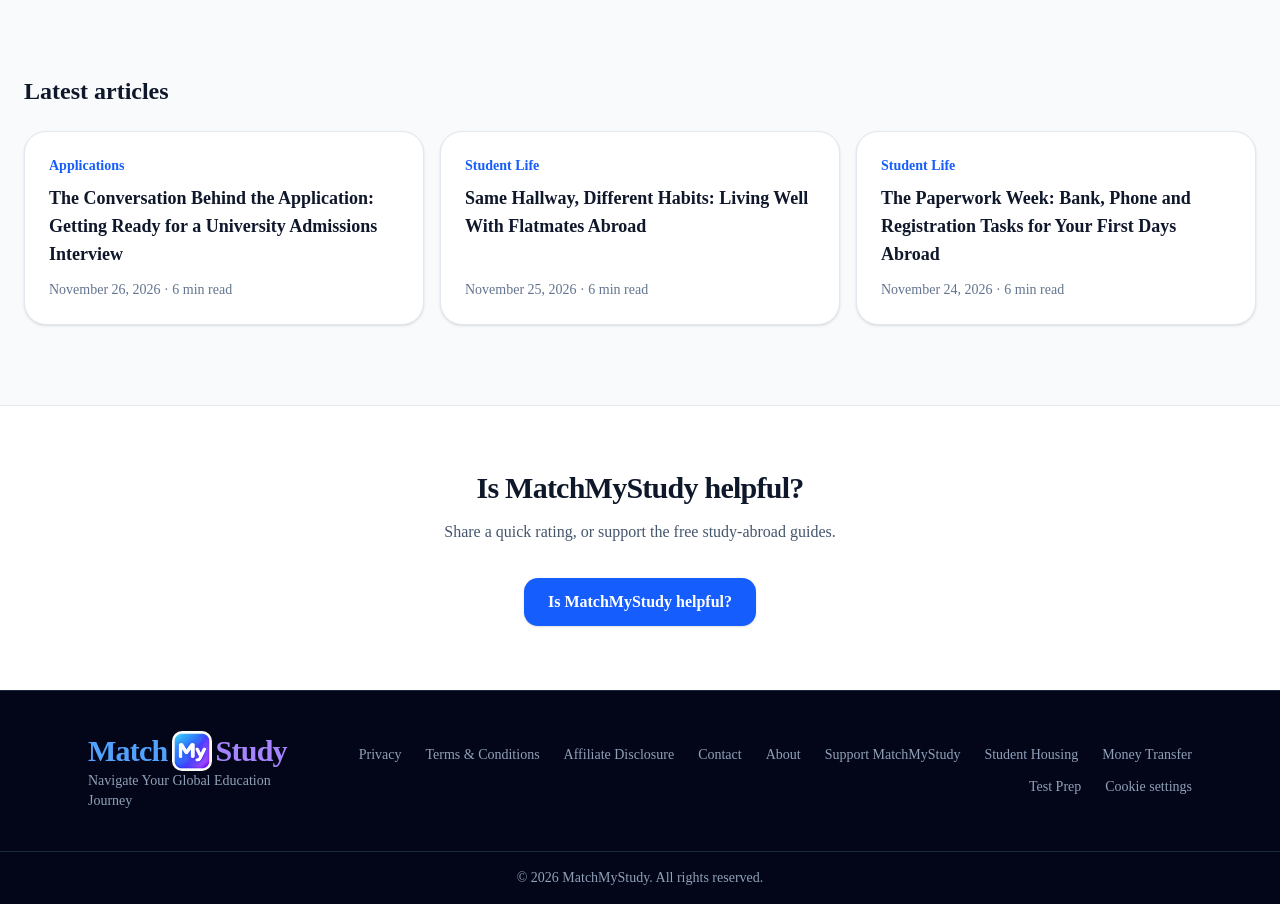
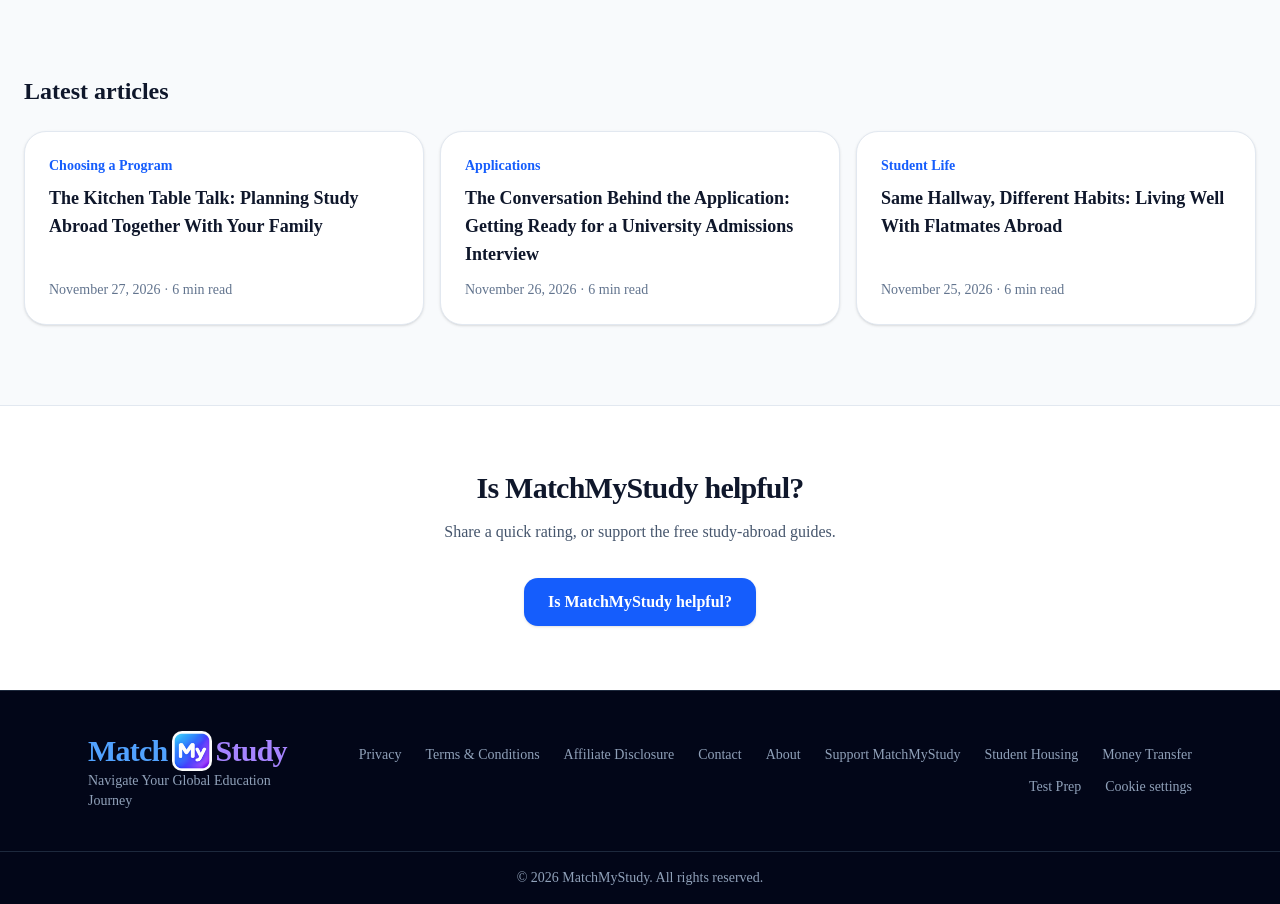
Before and after one commit to Ravindu612/MatchMyStudy, a Next.js app: page / in a window 1280 px wide. Shown: the part 2740-3644 px from the top of the page. Built offline with nearby package versions, Linux system fonts and the light colour scheme; no server answers.

Commit message:
Add November 27 blog post: The Kitchen Table Talk: Planning Study Abroad Together With Your Family

```diff
--- a/data/blog/posts.ts
+++ b/data/blog/posts.ts
@@ -1223,6 +1223,54 @@ export const blogPosts: BlogPost[] = [
     },
   },
   {
+    title: "The Kitchen Table Talk: Planning Study Abroad Together With Your Family",
+    slug: "talk-with-your-family",
+    description:
+      "A warm, practical guide to talking with your parents or family about studying abroad: when to start the conversation, how to bring real information instead of a dream, talking honestly about money, answering safety worries, sharing decisions, and staying close once you go.",
+    category: "Choosing a Program",
+    date: "2026-11-27",
+    readTime: "6 min read",
+    intro:
+      "For many students, the hardest part of studying abroad is not the application form. It is the evening you sit down with your family and say it out loud: I want to study in another country.\n\nSome families are excited straight away. Others go quiet, ask a hundred questions, or say no before you have finished the sentence. Most land somewhere in between. Whatever your family is like, this conversation usually goes better as a series of talks than as one big announcement. Here is how to prepare for it, and how to keep the people who love you on your side through the whole journey.",
+    sections: [
+      {
+        heading: "Start earlier than feels necessary",
+        text: "It is tempting to wait until you have an offer in your hand, so you can present a finished plan. But a surprise can feel like a decision made without them, and that often turns curiosity into resistance.\n\nTry opening the subject while you are still exploring. Something as simple as \"I've been reading about studying abroad and I'd like to look into it properly. Can we talk about it this weekend?\" gives everyone time to get used to the idea. Families who feel included early tend to become helpers rather than gatekeepers.",
+      },
+      {
+        heading: "Bring information, not just a dream",
+        text: "\"I want to go to Canada\" is a wish. \"I'm looking at these three programs, here is what I would study, and here is what each university says about entry requirements and deadlines\" is a plan your family can engage with.\n\nBefore the first serious talk, gather a short page of facts from official university websites and government sources: the program names, the length of study, what the application involves, and where you found each detail. Write down the questions you cannot answer yet, too. Saying \"I don't know, but I'll find out from the university\" shows maturity, not weakness.",
+      },
+      {
+        heading: "Talk about money honestly and early",
+        text: "Money is often the real worry behind other questions, so it helps to put it on the table gently and directly. Look up tuition and living costs on each university's official pages, and remember that rent, food, insurance, travel and visa-related costs all vary a lot by country and city. Avoid guessing or repeating figures from social media.\n\nThen talk about what is realistic for your family, without pressure in either direction. Which options would need savings, loans or scholarships? Are there universities or countries that fit the budget better? If you plan to look for scholarships or part-time work, explain that these are possibilities to research, not guarantees. Families often relax once they see you treating money as a shared, serious question.",
+      },
+      {
+        heading: "Listen to the worry behind the question",
+        text: "When a parent asks \"Is it safe?\" or \"What if you get sick?\", they are rarely asking for statistics. They are imagining you far away and on your own. Arguing back can make that fear louder.\n\nInstead, acknowledge it first: \"I understand that worries you.\" Then share what you have found out, such as the support services the university lists for international students, how student housing works, and what health cover students are expected to have. Offer to look at the university website together. Sometimes the most reassuring thing is simply seeing that there is a real office with real people whose job is to help students like you.",
+      },
+      {
+        heading: "Decide which choices are shared",
+        text: "Not every family makes decisions the same way. In some homes, parents expect the final say; in others, the student leads and the family advises. Many students find it helps to be clear about which parts are joint decisions, like the budget, and which parts are mostly yours, like the subject you want to spend years studying.\n\nIf you disagree, look for a middle path rather than a winner. That might mean adding a university closer to home to your list, choosing a country with family friends nearby, or agreeing to revisit the plan after you hear back from your applications. A compromise you both believe in is stronger than a yes given through gritted teeth.",
+      },
+      {
+        heading: "Make a plan for staying close",
+        text: "For many families, the hardest thought is the empty chair at dinner. Talk about how you will stay in touch before it becomes a problem. Will you have a regular video call at the weekend? A family chat where you share one photo a day? Who will you contact first if something goes wrong?\n\nIt also helps to share the practical details once you have them: your university's name and address, the international student office contact, and your housing information. Knowing where you are and who to call can calm a lot of late-night worry back home.",
+      },
+      {
+        heading: "Keep the conversation going",
+        text: "One talk rarely settles everything. Questions will come up again when the offer arrives, when the visa process starts, and the week before you fly. Treat each one as a chance to keep your family close to your plans rather than a test you have to pass.\n\nAnd remember that their worry is usually a form of love. With patience, honest information and a little time, many families who started with \"Why so far?\" end up being the loudest voices cheering at the airport.",
+      },
+    ],
+    coverImage: "/images/blog/family-conversation-study-abroad.jpg",
+    coverImageAlt: "A smiling man, a woman with a laptop and a young girl sitting together at a table by a sunny window",
+    unsplash: {
+      photographerName: "Ana Rojas",
+      photographerUrl: "https://unsplash.com/@analinerojas",
+      photoUrl: "https://unsplash.com/photos/man-woman-and-girl-sitting-at-table-GwpHi85G3Eo",
+    },
+  },
+  {
     title: "The Conversation Behind the Application: Getting Ready for a University Admissions Interview",
     slug: "admissions-interview",
     description:
```
Also changed, not shown: public/images/blog/family-conversation-study-abroad.jpg (added).
